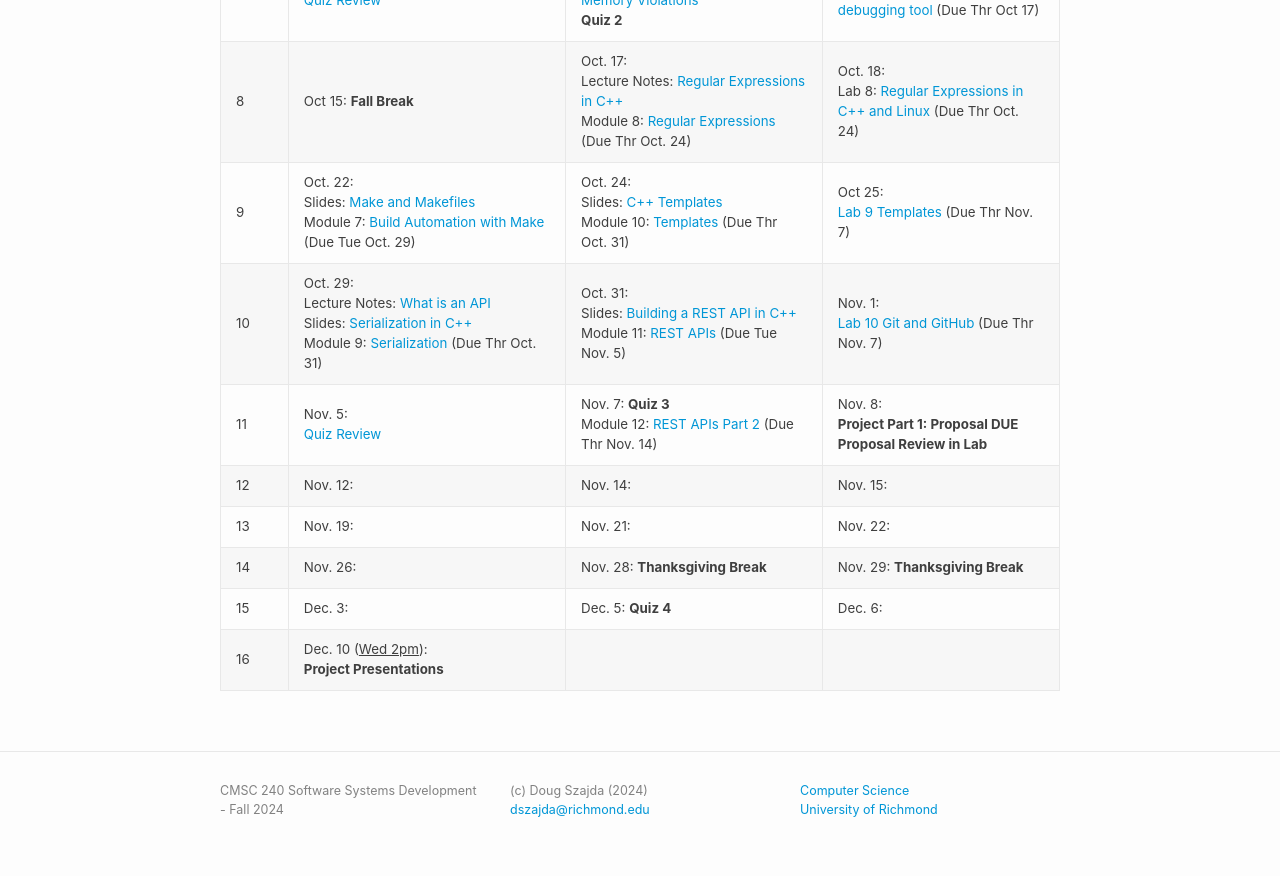
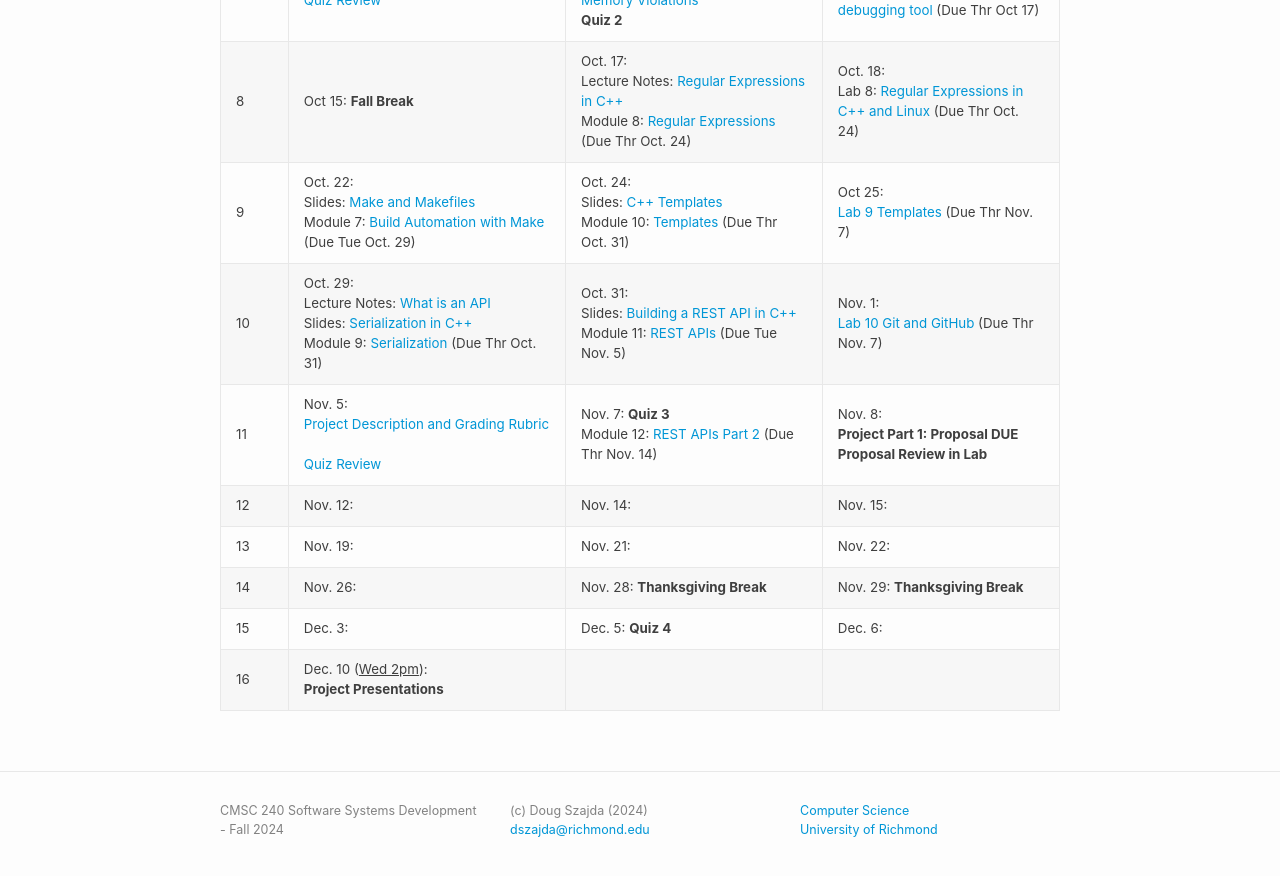
Before and after one commit to cmsc240-f24-dcs/cmsc240-f24-s2.github.io, a Jekyll site: the page built from schedule.md, in a window 1280 px wide and 900 px high, scrolled down 1026 px. Shown: the top 876 px of the window. Built offline with Jekyll 4.4.1, drawn with Linux system fonts in a browser that asks for light colours.

Commit message:
Added project description to schedule

```diff
--- a/schedule.md
+++ b/schedule.md
@@ -21,7 +21,7 @@ title: Schedule
 | 8    | Oct 15: **Fall Break**   | Oct. 17: <br /> Lecture Notes: [Regular Expressions in C++](lecture/16) <br /> Module 8: [Regular Expressions](https://classroom.github.com/a/Bsy7kVqs) (Due Thr Oct. 24)       | Oct. 18:  <br /> Lab 8: [Regular Expressions in C++ and Linux](labs/lab8.md) (Due Thr Oct. 24)                            |
 | 9    | Oct. 22: <br />Slides: [Make and Makefiles](lectures/15-Make-Makefiles.pdf)  <br /> Module 7: [Build Automation with Make](modules/module7.md) (Due Tue Oct. 29)  | Oct. 24: <br /> Slides: [C++ Templates](lectures/18-Templates.pdf) <br /> Module 10: [Templates](modules/module10.md) (Due Thr Oct. 31)    | Oct 25:      <br />[Lab 9 Templates](labs/lab9.md) (Due Thr Nov. 7)            |
 | 10   | Oct. 29: <br /> Lecture Notes: [What is an API](lecture/20) <br /> Slides: [Serialization in C++](lectures/17-Serialization.pdf) <br /> Module 9: [Serialization](modules/module9.md) (Due Thr Oct. 31)     | Oct. 31: <br /> Slides: [Building a REST API in C++](lectures/19-REST-APIs.pdf) <br /> Module 11: [REST APIs](modules/module11.md) (Due Tue Nov. 5)| Nov. 1: <br />[Lab 10 Git and GitHub](https://cmsc240-f24-dcs.github.io/cmsc240-f24-s2.github.io/lab/10) (Due Thr Nov. 7)       |
-| 11   | Nov. 5:  <br /> [Quiz Review](lectures/quiz3-review.md)   | Nov. 7: **Quiz 3**  <br /> Module 12: [REST APIs Part 2](modules/module12.md) (Due Thr Nov. 14)<br />   | Nov. 8:   <br />**Project Part 1: Proposal DUE**  <br /> **Proposal Review in Lab** <br />    |
+| 11   | Nov. 5: <br />  [Project Description and Grading Rubric](project)  <br /> <br /> [Quiz Review](lectures/quiz3-review.md)   | Nov. 7: **Quiz 3**  <br /> Module 12: [REST APIs Part 2](modules/module12.md) (Due Thr Nov. 14)<br />   | Nov. 8:   <br />**Project Part 1: Proposal DUE**  <br /> **Proposal Review in Lab** <br />    |
 | 12   | Nov. 12:    | Nov. 14:  | Nov. 15:         |
 | 13   | Nov. 19: | Nov. 21:  | Nov. 22:           |
 | 14   | Nov. 26:    | Nov. 28: **Thanksgiving Break**  | Nov. 29: **Thanksgiving Break**   |
```
